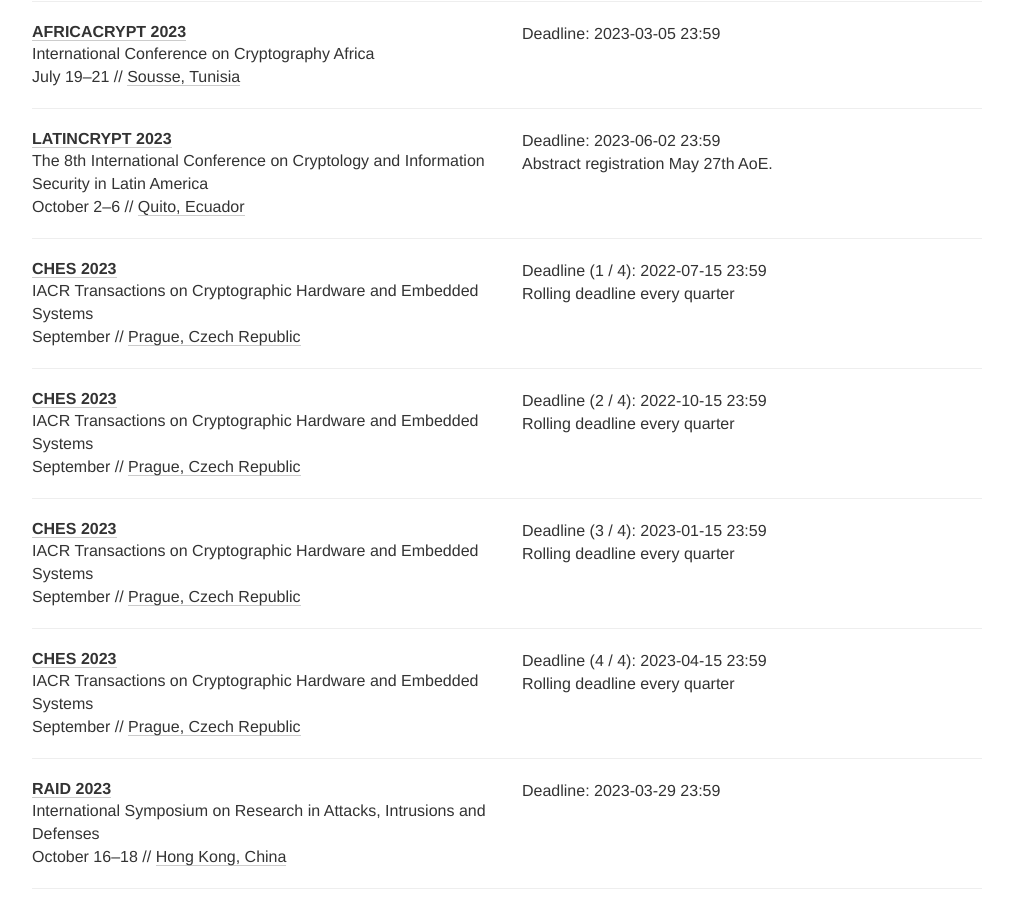
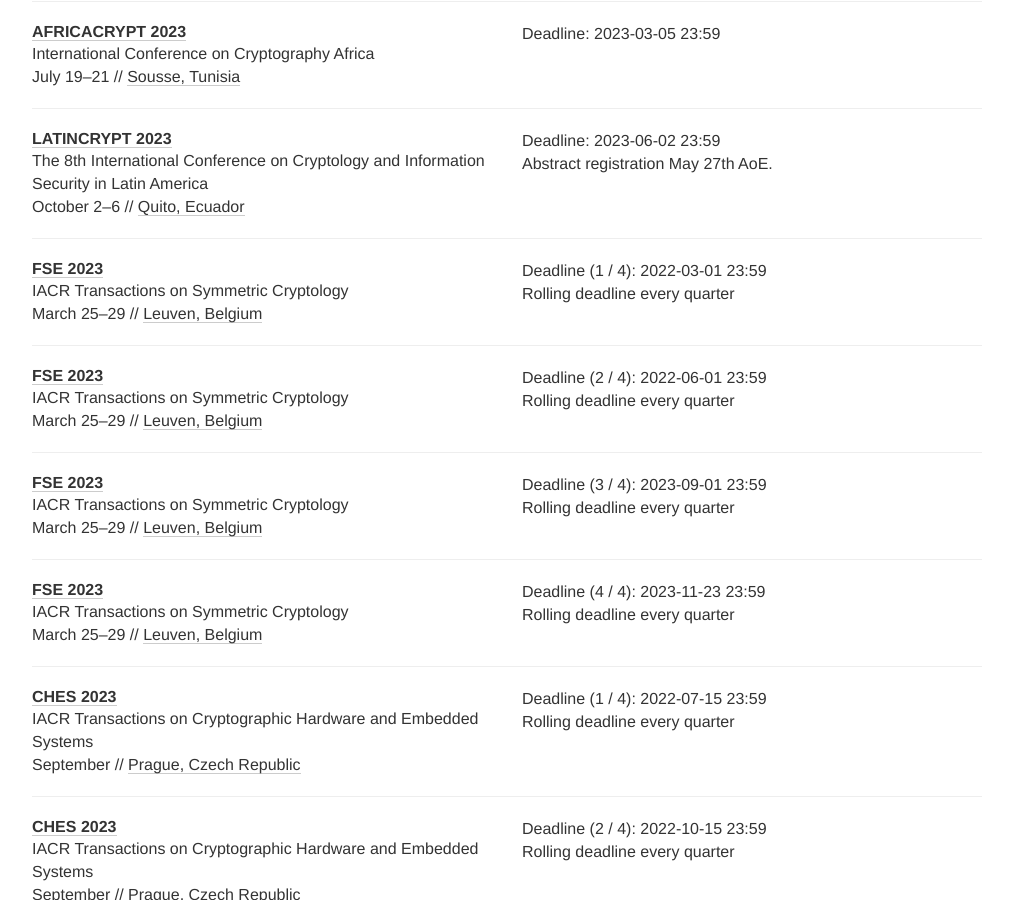
Before and after one commit to sec-deadlines/sec-deadlines.github.io, a Jekyll site: the page built from index.html, in a window 1280 px wide and 900 px high, scrolled down 5534 px. Shown: the whole window, without its empty margins (133-1146 px from the left). Built offline with Jekyll 4.4.1, drawn with Linux system fonts in a browser that asks for light colours; nearby versions of some CDN libraries; comment, search, counter and statistics services are not loaded; some of the changed text lies outside the part shown.

Commit message:
update cans and add fse

```diff
--- a/_data/conferences.yml
+++ b/_data/conferences.yml
@@ -84,12 +84,12 @@
 
 - name: CANS
   description: International Conference on Cryptology and Network Security
-  year: 2022
-  link: https://www.cans2022.com/
-  deadline: ["2022-05-29 23:59"]
+  year: 2023
+  link: https://www.augusta.edu/ccs/conferences/cans2023/
+  deadline: ["2023-07-1 23:59"]
   timezone: Etc/UTC
-  date: November 13-16
-  place: Abu Dhabi, UAE
+  date: October 31-November 2
+  place: Atlanta, United States
   tags: [SEC, CRYPTO, CONF]
 
 - name: WiSec
@@ -344,6 +344,20 @@
   date:  October 2-6
   place: Quito, Ecuador
   tags: [CRYPTO, PRIV, CONF]
+
+- name: FSE
+  description: IACR Transactions on Symmetric Cryptology
+  year: 2023
+  link: https://tosc.iacr.org/
+  deadline:
+    - "%Y-03-01 23:59"
+    - "%Y-06-01 23:59"
+    - "%y-09-01 23:59"
+    - "%y-11-23 23:59"
+  comment: Rolling deadline every quarter
+  date: March 25-29
+  place: Leuven, Belgium
+  tags: [CRYPTO, CONF]
 
 - name: CHES
   description: IACR Transactions on Cryptographic Hardware and Embedded Systems
```
